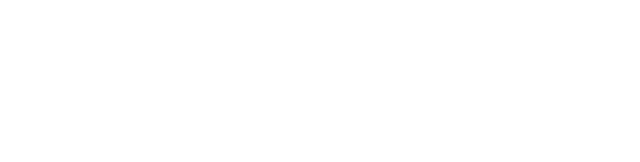
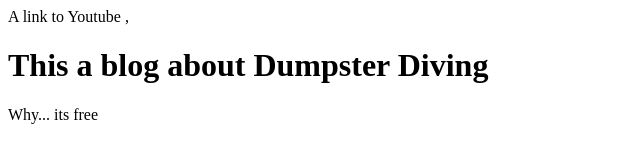
Before and after one commit to JWarren55/Dumpster-Diving-Blog, a plain HTML site: page index.html in a window 1280 px wide. Shown: the whole page, without its empty margins (0-640 px from the left). Drawn offline with Linux system fonts and the light colour scheme; files whose address does not match are found by name.

Commit message:
Update index.html

```diff
--- a/index.html
+++ b/index.html
@@ -10,5 +10,9 @@
     <body>
 
         <script src="'./app.js"></script>
+
+        <herf scr="https://www.youtube.com/">A link to Youtube</herf>
+        ,<h1>This a blog about Dumpster Diving</h1>
+        <p>Why... its free</p>
     </body>
 </html>
```
